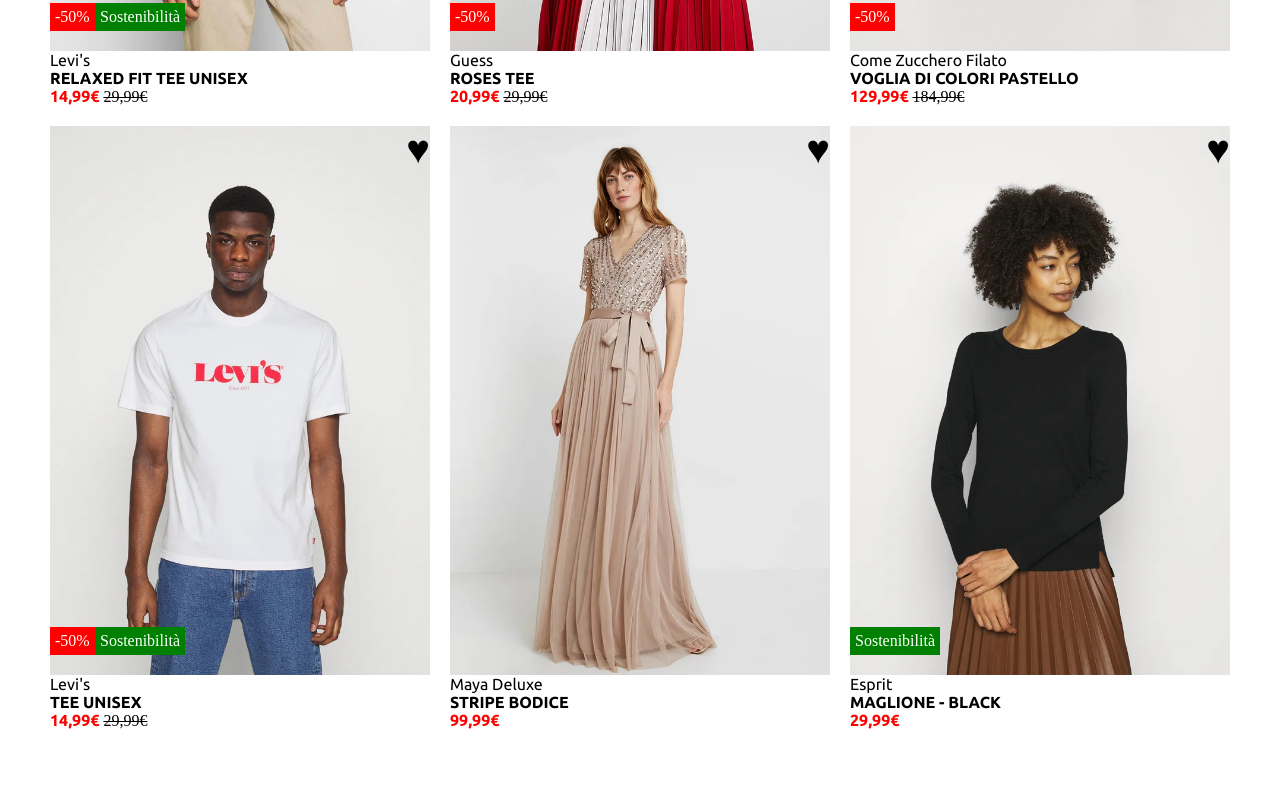
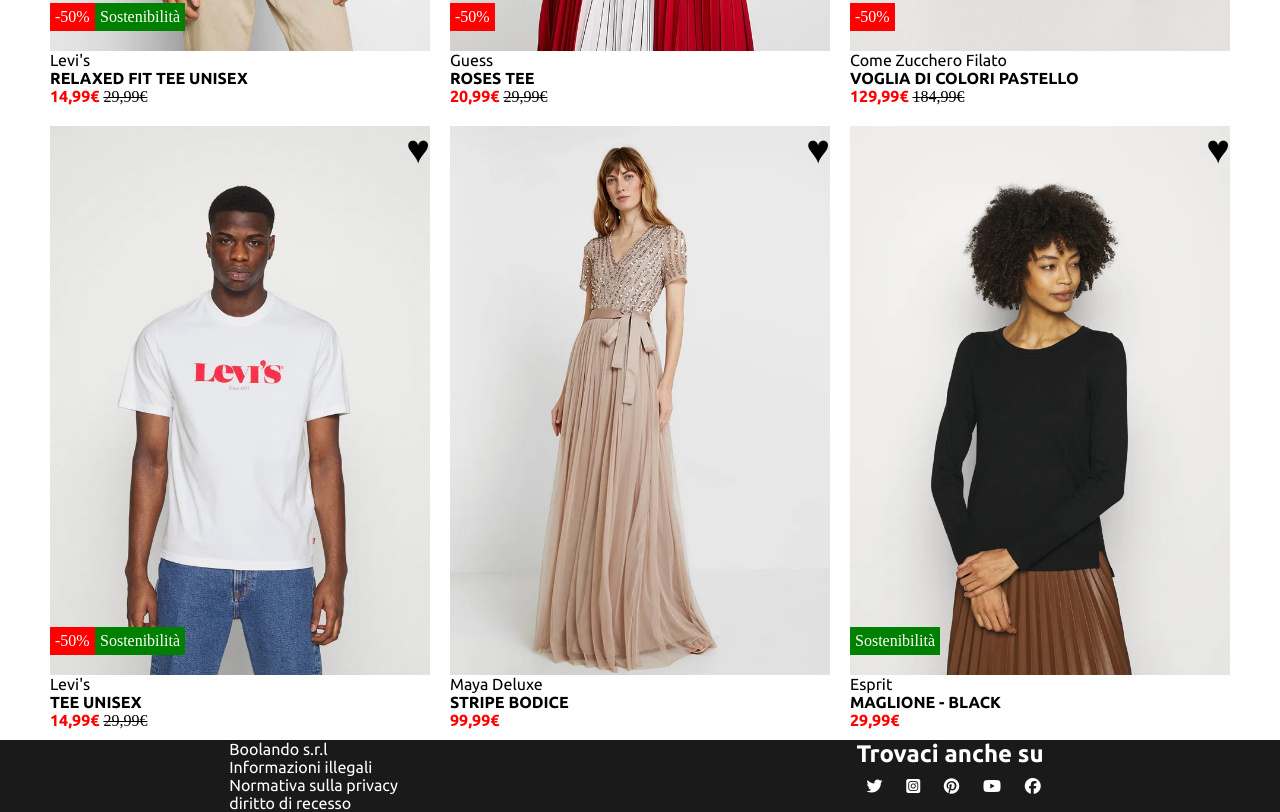
Before and after one commit to rob587/html-css-boolando, a plain HTML site: page index.html in a window 1280 px wide. Shown: the part 608-1420 px from the top of the page. Before the commit the page ends 1348 px from the top, so only its background shows below. Drawn offline with Linux system fonts and the light colour scheme; a web font is replaced by a local one.

Commit message:
finished footer

```diff
--- a/css/style.css
+++ b/css/style.css
@@ -192,3 +192,22 @@ p{
 }
 
 /* main terminato */
+
+/* inizio footer */
+
+
+footer{
+    background-color: #1b1a1b;
+    font-family: 'Ubuntu';
+    width: 100%;
+    z-index: 1;
+}
+
+.bottom-footer{
+    display:flex;
+    justify-content: space-around;
+}
+
+.f-title, h2{
+    color: white;
+}
--- a/index.html
+++ b/index.html
@@ -162,6 +162,29 @@
 
 
     <footer>
+        <div class="bottom-footer">
+            <div class="left">
+                <div class="sec-title">
+                    <p class="f-title">Boolando s.r.l</p>
+                </div>
+                <div class="legals">
+                    <p class="f-title">Informazioni illegali</p>
+                    <p class="f-title">Normativa sulla privacy</p>
+                    <p class="f-title">diritto di recesso</p>
+                </div>
+            </div>
+
+            <div class="right">
+                <h2>Trovaci anche su</h2>
+                <div class="bottom-icons">
+                    <i class="fa-brands fa-twitter" style="color: #fff;"></i>
+                    <i class="fa-brands fa-square-instagram" style="color: #fff;"></i>
+                    <i class="fa-brands fa-pinterest" style="color: #fff;"></i>
+                    <i class="fa-brands fa-youtube" style="color: #fff;"></i>
+                    <i class="fa-brands fa-facebook" style="color: #fff;"></i>
+                </div>
+            </div>
+        </div>
 
     </footer>
 </body>
```
